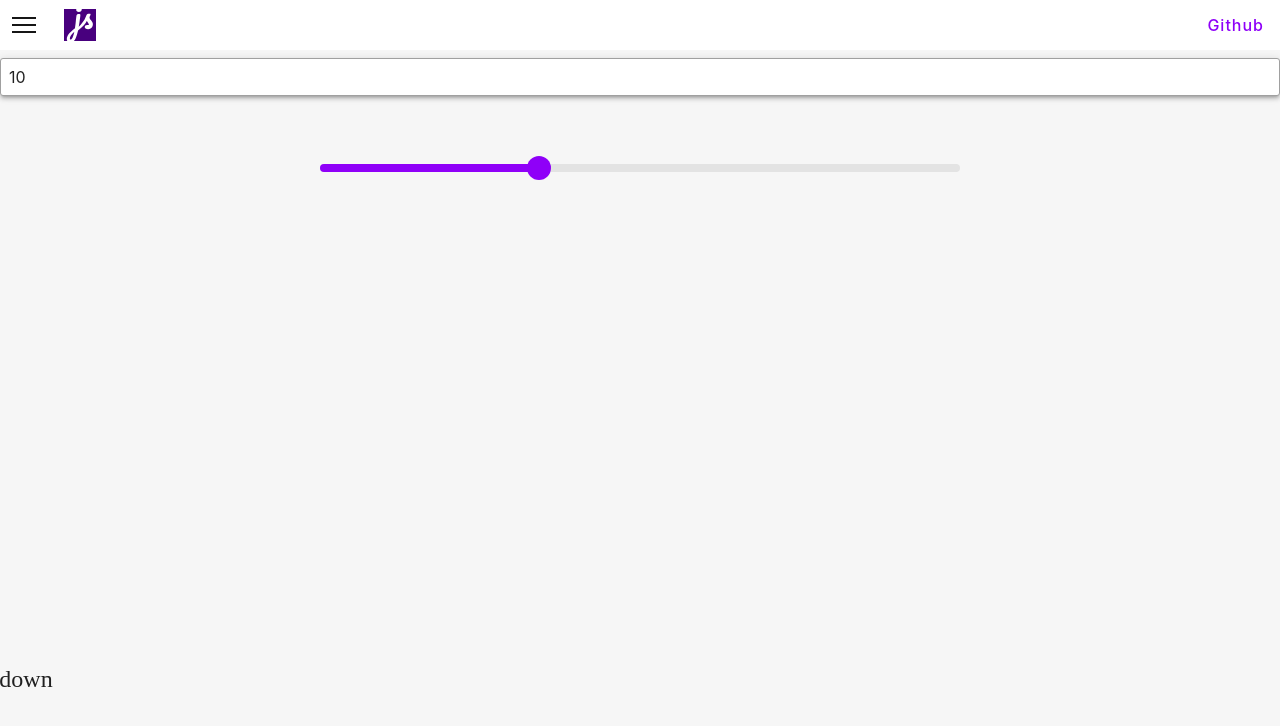
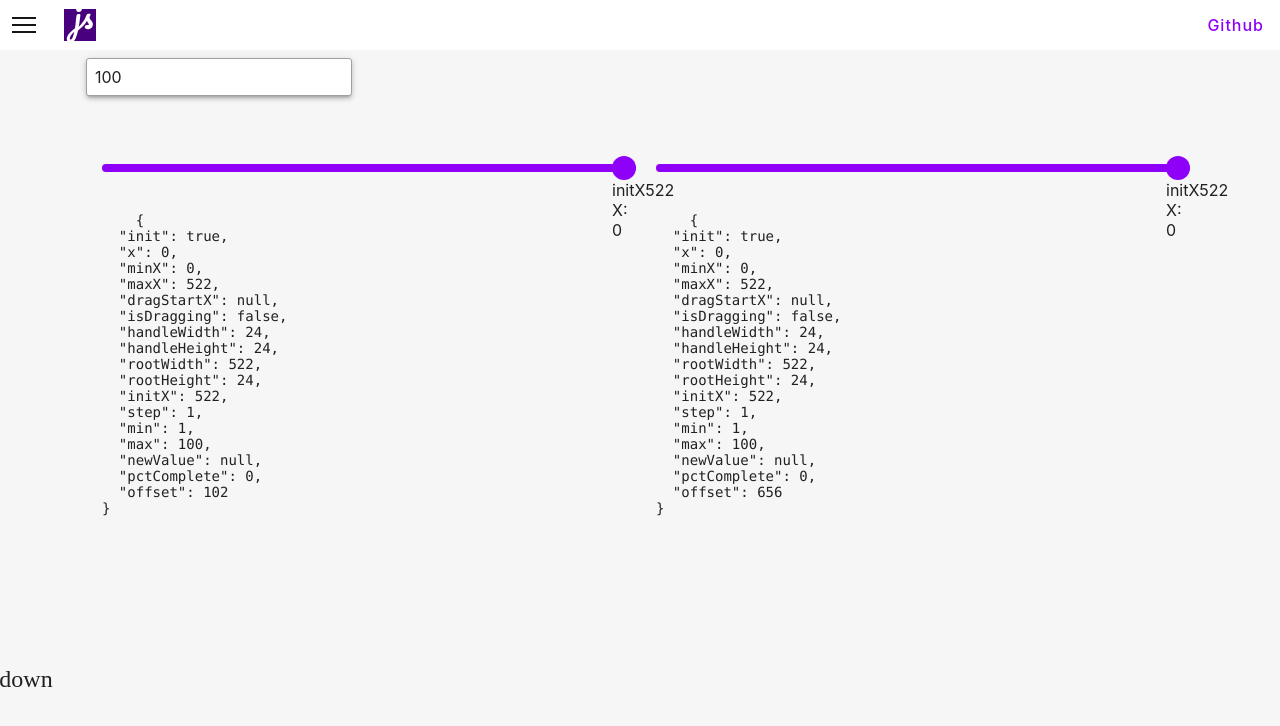
Before and after one commit to strizich/sdui, a Vue app: page /components/slider in a window 1280 px wide. Shown: the top 726 px of the page. Built offline with nearby package versions, Linux system fonts and the light colour scheme.

Commit message:
Accepts initial value. Fixes some math.

```diff
--- a/src/library/components/SdSlider/SdSlider.vue
+++ b/src/library/components/SdSlider/SdSlider.vue
@@ -27,9 +27,14 @@
             {{result}}
           </div>
         </sd-tooltip>
+        initX{{state.initX}}
+        X: {{state.x}}
       </div>
     </div>
   </div>
+  <pre>
+    {{state}}
+  </pre>
 </template>
 
 <script>
@@ -45,15 +50,15 @@ export default defineComponent({
     value: Number,
     min: {
       type: Number,
-      default: () => 1
+      default: 1
     },
     max: {
       type: Number,
-      default: () => 100
+      default: 100
     },
     step: {
       type: Number,
-      default: () => 1
+      default: 1
     },
     theme: String
   },
@@ -63,16 +68,16 @@ export default defineComponent({
     const handle = ref(null)
     const state = reactive({
       init: false,
-      x: 207,
+      x: 0,
       minX: 0,
       maxX: 0,
       dragStartX: null,
       isDragging: false,
-      width: 0,
-      height: 0,
+      handleWidth: 0,
+      handleHeight: 0,
       rootWidth: 0,
       rootHeight: 0,
-      initValue: props.value,
+      initX: 0,
       step: props.step,
       min: props.min,
       max: props.max,
@@ -82,14 +87,14 @@ export default defineComponent({
 
     const containerStyle = computed(() => {
       return {
-        width: state.width + 'px',
-        height: state.height + 'px'
+        width: state.handleWidth + 'px',
+        height: state.handleHeight + 'px'
       }
     })
 
     const thumbTrackStyle = computed(() => {
       return {
-        width: state.x + (state.width / 2) + 'px'
+        width: state.initX + (state.handleWidth / 2) + 'px'
       }
     })
 
@@ -97,16 +102,11 @@ export default defineComponent({
       return {
         transition: 'transform .23s ease-in-out',
         position: 'absolute',
-        left: state.x + 'px',
-        transform: state.isDragging ? 'scale(1.1)' : '',
+        left: state.initX - (state.handleWidth / 2) + 'px',
+        // transform: state.isDragging ? 'scale(1.1)' : '',
         cursor: state.isDragging ? 'grab' : 'pointer'
       }
     })
-
-    // // watch initValue?
-    // const setInitial = computed(() => {
-    //   return Math.round(state.initValue / props.max * state.rootWidth)
-    // })
 
     const result = computed(() => {
       const currentValue = props.min + state.pctComplete * (props.max - props.min)
@@ -137,7 +137,9 @@ export default defineComponent({
 
     const onRailClick = e => {
       const { clientX } = e
-      const clickX = Math.round((clientX - state.maxX / 2) - state.width)
+      const rect = slider.value.getBoundingClientRect()
+      const offset = rect.left
+      const clickX = Math.round((clientX - offset))
       state.x = Math.max(1, Math.min(clickX, state.maxX))
       state.isDragging = true
       state.dragStartX = clientX - state.x
@@ -159,20 +161,23 @@ export default defineComponent({
         slider.value instanceof HTMLElement &&
         handle.value instanceof HTMLElement
       ) {
+        const rect = slider.value.getBoundingClientRect()
+        state.offset = rect.left
         state.init = true
-        state.width = Math.round(handle.value.clientWidth)
-        state.height = Math.round(handle.value.clientHeight)
+        state.handleWidth = Math.round(handle.value.clientWidth)
+        state.handleHeight = Math.round(handle.value.clientHeight)
         state.rootWidth = Math.round(slider.value.clientWidth)
         state.rootHeight = Math.round(slider.value.clientHeight)
-        state.maxX = Math.round(state.rootWidth - state.width)
+        state.maxX = Math.round(state.rootWidth)
         state.minX = 0
         state.pctComplete = state.x / state.rootWidth
-        // state.x = Math.round(props.value / props.max * state.rootWidth)
+        state.initX = Math.round(props.value / props.max * state.rootWidth)
         handle.value.addEventListener('mousedown', onMouseDown)
         slider.value.addEventListener('mousedown', onRailClick)
       }
     })
 
+    // watch initValue?
     onMounted(() => {
       window.addEventListener('resize', () => {
         if (
@@ -180,8 +185,8 @@ export default defineComponent({
           handle.value instanceof HTMLElement
         ) {
           // update bounderies on resize
-          state.width = Math.round(handle.value.clientWidth)
-          state.height = Math.round(handle.value.clientHeight)
+          state.handleWidth = Math.round(handle.value.clientWidth)
+          state.handleHeight = Math.round(handle.value.clientHeight)
           state.rootWidth = Math.round(slider.value.clientWidth)
           state.rootHeight = Math.round(slider.value.clientHeight)
         }
@@ -212,9 +217,9 @@ export default defineComponent({
   margin-top: 32px;
   margin-bottom: 32px;
   height: 24px;
-  max-width: 50%;
   margin: 32px auto;
   border-radius: 30px;
+  width: 100%;
   &__track-container{
     background-color: var(--background-accent);
     position: absolute;
--- a/src/views/DemoSlider.vue
+++ b/src/views/DemoSlider.vue
@@ -1,20 +1,33 @@
 <template>
   <div>
-    <sd-field type="number" v-model.number="sliderOne"/>
-    <sd-slider :step="100" :min="1" :max="1000" v-model:value="sliderOne"/>
+    <sd-container>
+      <sd-row>
+        <sd-col>
+          <sd-field type="number" v-model.number="sliderOne"/>
+        </sd-col>
+      </sd-row>
+    <sd-row>
+      <sd-col :md="6">
+        <sd-slider :step="1" :min="1" :max="100" v-model:value="sliderOne"/>
+      </sd-col>
+      <sd-col :md="6">
+        <sd-slider :step="1" :min="1" :max="100" v-model:value="sliderOne"/>
+      </sd-col>
+    </sd-row>
+    </sd-container>
   </div>
 </template>
 
 <script>
 import { defineComponent, reactive, toRefs } from 'vue'
 import SdSlider from '@/library/components/SdSlider/SdSlider'
-import { SdField } from '@/library'
+import { SdField, SdContainer, SdRow, SdCol } from '@/library'
 
 export default defineComponent({
-  components: { SdSlider, SdField },
+  components: { SdSlider, SdField, SdContainer, SdRow, SdCol },
   setup () {
     const state = reactive({
-      sliderOne: 10
+      sliderOne: 100
     })
 
     return {
```
